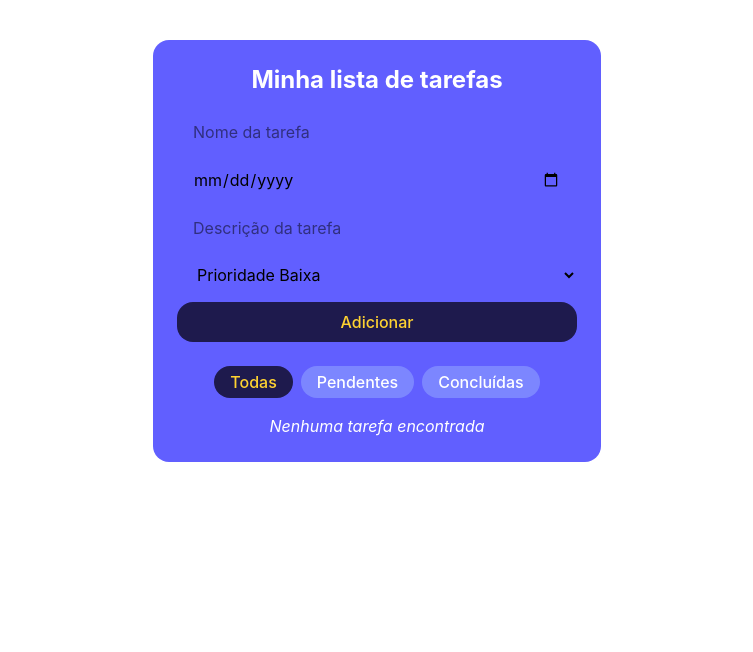
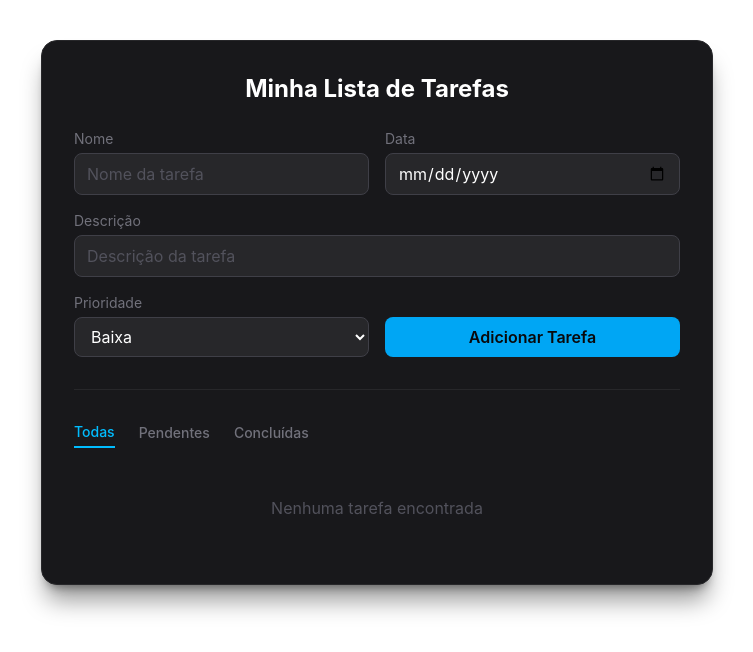
Before and after one commit to enzopereira1701/cp04_listatarefas, a React (Vite) app: page / in a window 1280 px wide. Shown: the top 652 px of the page, without its empty margins (263-1016 px from the left). Built offline with nearby package versions, Linux system fonts and the light colour scheme.

Commit message:
style: mudando a paleta de cores

```diff
--- a/src/components/Tarefas.jsx
+++ b/src/components/Tarefas.jsx
@@ -3,35 +3,27 @@ import '../css/estilo.css'
 
 const Tarefas = () => {
 
-    // Hook - useState - Manipula o estado da variável
-    // Cada tarefa vai ser um objeto com: nome, data, descricao, prioridade e concluida
+    // Hook - useState - guarda a lista de tarefas, já lendo do localStorage na primeira renderização
     const [tarefas,setTarefas]=useState(() =>{
         const salvarTarefas = localStorage.getItem("Item-tarefa");
         return salvarTarefas ? JSON.parse(salvarTarefas) : [];
     });
 
-    // Um estado para cada campo do formulário (Nome, Data, Descrição e Prioridade)
     const [campoNome, setCampoNome] = useState("");
     const [campoData, setCampoData] = useState("");
     const [campoDescricao, setCampoDescricao] = useState("");
     const [campoPrioridade, setCampoPrioridade] = useState("Baixa");
-
-    // Estado que controla qual filtro está ativo: "todas", "pendentes" ou "concluidas"
     const [filtro, setFiltro] = useState("todas");
 
-// HOOK - useEffect - realiza o efeito colateral, nesse caso salva a lista de tarefas
-// no localStorage toda vez que o componente renderizar
+    // Hook - useEffect - toda vez que "tarefas" muda, salva a lista atualizada no localStorage
     useEffect(() => {
         localStorage.setItem("Item-tarefa", JSON.stringify(tarefas))
     })
 
     const adicionarTarefa = (e) => {
-        // Previne que a página se recarregue automaticamnete
         e.preventDefault();
-        // valida se o campo nome estiver vazio
         if (!campoNome.trim()) return;
 
-        // novo objeto (objeto = tudo que você pode dar característivas a ele)
         const novaTarefa={
             id: Date.now(),
             nome: campoNome,
@@ -42,7 +34,6 @@ const Tarefas = () => {
         }
 
         setTarefas([...tarefas, novaTarefa]);
-        // Limpa os campos do formulário depois de adicionar
         setCampoNome('');
         setCampoData('');
         setCampoDescricao('');
@@ -50,9 +41,7 @@ const Tarefas = () => {
     }
 
     const ConcluirTarefa = (id) => {
-        // Usa o método map para percorrer todas as tarefas: a tarefa com o id clicado
-        // tem o campo "concluida" invertido (true vira false e false vira true),
-        // as outras tarefas voltam do jeito que já estavam
+        // map percorre todas as tarefas e troca o "concluida" só da que tem o id clicado
         const atualizarTarefas = tarefas.map((tarefa) =>
             tarefa.id === id ? { ...tarefa, concluida: !tarefa.concluida } : tarefa
         );
@@ -60,101 +49,121 @@ const Tarefas = () => {
     }
 
     const RemoverTarefa=(id) => {
-        // Verifica se a tarefa atual é diferente do id que deseja apagar se o id for igual (tarefa que deseja apagar) a
-        // comdição retorna false e o item é excluido
+        // filter devolve um novo array sem a tarefa cujo id é igual ao clicado
         const apagarTarefa = tarefas.filter((tarefa)=> tarefa.id !== id)
         setTarefas(apagarTarefa);
-
     }
 
-    // Usa o método filter para decidir quais tarefas aparecem na tela
-    // de acordo com o botão de filtro selecionado
+    // filter aplicado de novo aqui pra decidir o que aparece na tela conforme o filtro ativo
     const tarefasFiltradas = tarefas.filter((tarefa) => {
         if (filtro === "pendentes") return !tarefa.concluida;
         if (filtro === "concluidas") return tarefa.concluida;
-        return true; // filtro === "todas"
+        return true;
     })
 
-    // Função que devolve as classes de cor do Tailwind de acordo com a prioridade da tarefa
     const corPrioridade = (prioridade) => {
-        if (prioridade === "Alta") return "bg-red-500 text-white";
-        if (prioridade === "Média") return "bg-amber-400 text-indigo-950";
-        return "bg-green-500 text-white"; // Baixa
+        if (prioridade === "Alta") return "border-red-500/40 bg-red-500/10 text-red-400";
+        if (prioridade === "Média") return "border-yellow-400/40 bg-yellow-400/10 text-yellow-300";
+        return "border-green-500/40 bg-green-500/10 text-green-400";
     }
 
 
   return (
-    <div className ='max-w-md mx-auto mt-10 bg-indigo-500 rounded-2xl shadow-indigo-950- border-b-blue-950 p-6' >
-        <h1 className = "text-2xl font-bold text-white text-center mb-4"> Minha lista de tarefas </h1>
+    <div className='max-w-2xl mx-auto mt-10 mb-10 bg-zinc-900 rounded-2xl p-8 border border-zinc-800 shadow-xl shadow-black/40'>
 
-        <form onSubmit={adicionarTarefa} className="flex flex-col gap-2 mb-6">
+        <h1 className="text-2xl font-bold text-white text-center mb-6"> Minha Lista de Tarefas </h1>
+
+        <form onSubmit={adicionarTarefa} className="grid grid-cols-2 gap-4 mb-8 pb-8 border-b border-zinc-800">
+            <div className="flex flex-col gap-1">
+                <label className="text-zinc-500 text-sm">Nome</label>
                 <input
                 type="text"
                 value={campoNome}
                 onChange={(e) => setCampoNome(e.target.value)}
                 placeholder="Nome da tarefa"
-            className = "px-4 py-2 border-gray-700 rounded-2xl focus:outline-none  focus:ring-1 focus:ring-yellow-200 focus:border-transparent text-black placeholder:text-gray-750"
+                className="px-3 py-2 rounded-lg bg-zinc-800 border border-zinc-700 focus:outline-none focus:border-sky-400 focus:ring-1 focus:ring-sky-400 text-white placeholder:text-zinc-600"
                 />
+            </div>
 
+            <div className="flex flex-col gap-1">
+                <label className="text-zinc-500 text-sm">Data</label>
                 <input
                 type="date"
                 value={campoData}
                 onChange={(e) => setCampoData(e.target.value)}
-            className = "px-4 py-2 border-gray-700 rounded-2xl focus:outline-none  focus:ring-1 focus:ring-yellow-200 focus:border-transparent text-black"
+                className="px-3 py-2 rounded-lg bg-zinc-800 border border-zinc-700 focus:outline-none focus:border-sky-400 focus:ring-1 focus:ring-sky-400 text-white"
                 />
+            </div>
 
+            <div className="flex flex-col gap-1 col-span-2">
+                <label className="text-zinc-500 text-sm">Descrição</label>
                 <input
                 type="text"
                 value={campoDescricao}
                 onChange={(e) => setCampoDescricao(e.target.value)}
                 placeholder="Descrição da tarefa"
-            className = "px-4 py-2 border-gray-700 rounded-2xl focus:outline-none  focus:ring-1 focus:ring-yellow-200 focus:border-transparent text-black placeholder:text-gray-750"
+                className="px-3 py-2 rounded-lg bg-zinc-800 border border-zinc-700 focus:outline-none focus:border-sky-400 focus:ring-1 focus:ring-sky-400 text-white placeholder:text-zinc-600"
                 />
+            </div>
 
+            <div className="flex flex-col gap-1">
+                <label className="text-zinc-500 text-sm">Prioridade</label>
                 <select
                 value={campoPrioridade}
                 onChange={(e) => setCampoPrioridade(e.target.value)}
-            className="px-4 py-2 border-gray-700 rounded-2xl focus:outline-none focus:ring-1 focus:ring-yellow-200 focus:border-transparent text-black"
+                className="px-3 py-2 rounded-lg bg-zinc-800 border border-zinc-700 focus:outline-none focus:border-sky-400 focus:ring-1 focus:ring-sky-400 text-white"
                 >
-                <option value="Baixa">Prioridade Baixa</option>
-                <option value="Média">Prioridade Média</option>
-                <option value="Alta">Prioridade Alta</option>
+                    <option value="Baixa">Baixa</option>
+                    <option value="Média">Média</option>
+                    <option value="Alta">Alta</option>
                 </select>
+            </div>
 
-            <button type="submit" className=" bg-indigo-950 hover:bg-indigo-400 text-amber-300 font-medium px-5 py-2 rounded-2xl transition-colors cursor-pointer"> Adicionar </button>
+            <div className="flex items-end">
+                <button type="submit" className="w-full bg-sky-500 hover:bg-sky-400 text-zinc-950 font-semibold py-2 rounded-lg transition-colors cursor-pointer"> Adicionar Tarefa </button>
+            </div>
         </form>
 
-        {/* Botões de filtro rápido (Todas, Pendentes, Concluídas) */}
-        <div className="flex gap-2 mb-4 justify-center">
-            <button onClick={() => setFiltro("todas")} className={`px-4 py-1 rounded-2xl font-medium cursor-pointer transition-colors ${filtro === "todas" ? "bg-indigo-950 text-amber-300" : "bg-indigo-400 text-white hover:bg-indigo-950"}`}> Todas </button>
-            <button onClick={() => setFiltro("pendentes")} className={`px-4 py-1 rounded-2xl font-medium cursor-pointer transition-colors ${filtro === "pendentes" ? "bg-indigo-950 text-amber-300" : "bg-indigo-400 text-white hover:bg-indigo-950"}`}> Pendentes </button>
-            <button onClick={() => setFiltro("concluidas")} className={`px-4 py-1 rounded-2xl font-medium cursor-pointer transition-colors ${filtro === "concluidas" ? "bg-indigo-950 text-amber-300" : "bg-indigo-400 text-white hover:bg-indigo-950"}`}> Concluídas </button>
+        <div className="flex gap-6 mb-4">
+            <button onClick={() => setFiltro("todas")} className={`text-sm font-medium pb-1 cursor-pointer transition-colors ${filtro === "todas" ? "text-sky-400 border-b-2 border-sky-400" : "text-zinc-500 hover:text-white"}`}> Todas </button>
+            <button onClick={() => setFiltro("pendentes")} className={`text-sm font-medium pb-1 cursor-pointer transition-colors ${filtro === "pendentes" ? "text-sky-400 border-b-2 border-sky-400" : "text-zinc-500 hover:text-white"}`}> Pendentes </button>
+            <button onClick={() => setFiltro("concluidas")} className={`text-sm font-medium pb-1 cursor-pointer transition-colors ${filtro === "concluidas" ? "text-sky-400 border-b-2 border-sky-400" : "text-zinc-500 hover:text-white"}`}> Concluídas </button>
         </div>
 
-        <ul className='space-y-3'>
-            {/* map percorre o array tarefasFiltradas e desenha um <li> pra cada tarefa */}
+        <ul>
+            {/* map percorre tarefasFiltradas e desenha uma linha pra cada tarefa */}
             {tarefasFiltradas.map((tarefa)=>(
-                <li key={tarefa.id} className='flex flex-col gap-2 p-3 bg-indigo-900 border border-amber-400 rounded-2xl shadow-sm hover:bg-indigo-500 transition-colors'>
-                    <div className="flex items-center justify-between">
-                        <span className={`font-bold text-white ${tarefa.concluida ? "line-through opacity-60" : ""}`}>{tarefa.nome}</span>
-                        <span className={`text-xs px-3 py-1 rounded-2xl ${corPrioridade(tarefa.prioridade)}`}>{tarefa.prioridade}</span>
+                <li key={tarefa.id} className='flex items-center justify-between gap-4 py-4 border-b border-zinc-800 last:border-b-0'>
+                    <div className="flex flex-col gap-0.5">
+                        <span className={`text-lg font-bold ${tarefa.concluida ? "text-zinc-600 line-through" : "text-white"}`}>{tarefa.nome}</span>
+                        {tarefa.descricao && <span className={`text-sm ${tarefa.concluida ? "text-zinc-700" : "text-zinc-400"}`}>{tarefa.descricao}</span>}
+                        <div className="flex items-center gap-2 mt-1">
+                            {tarefa.data && <span className="text-xs text-zinc-500">{tarefa.data}</span>}
+                            <span className={`text-xs border px-2 py-0.5 rounded-full ${corPrioridade(tarefa.prioridade)}`}>{tarefa.prioridade}</span>
+                        </div>
                     </div>
 
-                    {tarefa.data && <span className="text-sm text-amber-300">Data: {tarefa.data}</span>}
-                    {tarefa.descricao && <span className="text-sm text-white">{tarefa.descricao}</span>}
-
-                    <div className="flex gap-2 justify-end mt-1">
-                        {/* callback passado pro onClick: uma função anônima que chama ConcluirTarefa com o id da tarefa */}
-                        <button onClick={() => ConcluirTarefa(tarefa.id)} className="bg-green-500 hover:bg-green-700 text-white font-medium px-4 rounded-2xl transition-colors cursor-pointer">
-                            {tarefa.concluida ? "Desmarcar" : "Concluir"}
+                    <div className="flex gap-2 shrink-0">
+                        {/* callback: função anônima que chama ConcluirTarefa passando o id da tarefa clicada */}
+                        {!tarefa.concluida &&
+                            <button onClick={() => ConcluirTarefa(tarefa.id)} className="border border-green-500/40 bg-green-500/10 text-green-400 hover:bg-green-500/20 text-sm font-medium px-4 py-1.5 rounded-full transition-colors cursor-pointer">
+                                Concluir
                             </button>
-                        <button onClick={() => RemoverTarefa(tarefa.id)} className=" bg-red-400 hover:bg-red-700 text-amber-300 font-medium px-5 rounded-2xl transition-colors cursor-pointer"> Excluir</button>
+                        }
+                        {tarefa.concluida &&
+                            <button onClick={() => ConcluirTarefa(tarefa.id)} className="border border-zinc-700 text-zinc-500 hover:bg-zinc-800 text-sm font-medium px-4 py-1.5 rounded-full transition-colors cursor-pointer">
+                                Desmarcar
+                            </button>
+                        }
+                        <button onClick={() => RemoverTarefa(tarefa.id)} className="border border-red-500/40 bg-red-500/10 text-red-400 hover:bg-red-500/20 text-sm font-medium px-4 py-1.5 rounded-full transition-colors cursor-pointer"> Excluir</button>
                     </div>
                 </li>
             ))}
 
         </ul>
-        {tarefasFiltradas.length == 0 && <p className="text-center italic mt-4 text-white"> Nenhuma tarefa encontrada</p>}
+        {tarefasFiltradas.length == 0 &&
+            <p className="text-center text-zinc-600 py-8"> Nenhuma tarefa encontrada </p>
+        }
 
     </div>
   )
```
Lines whose indentation alone changed are shown as unchanged.
